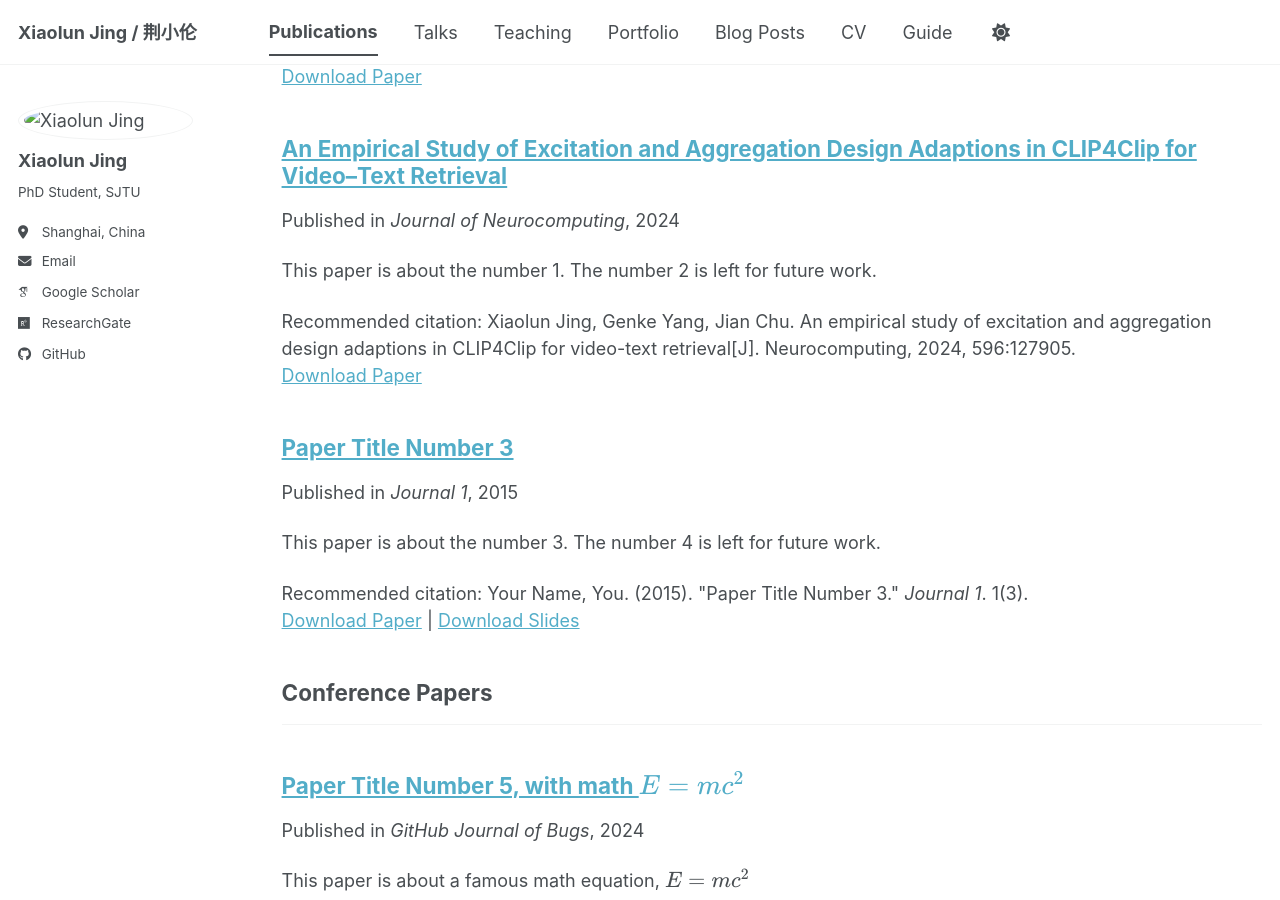
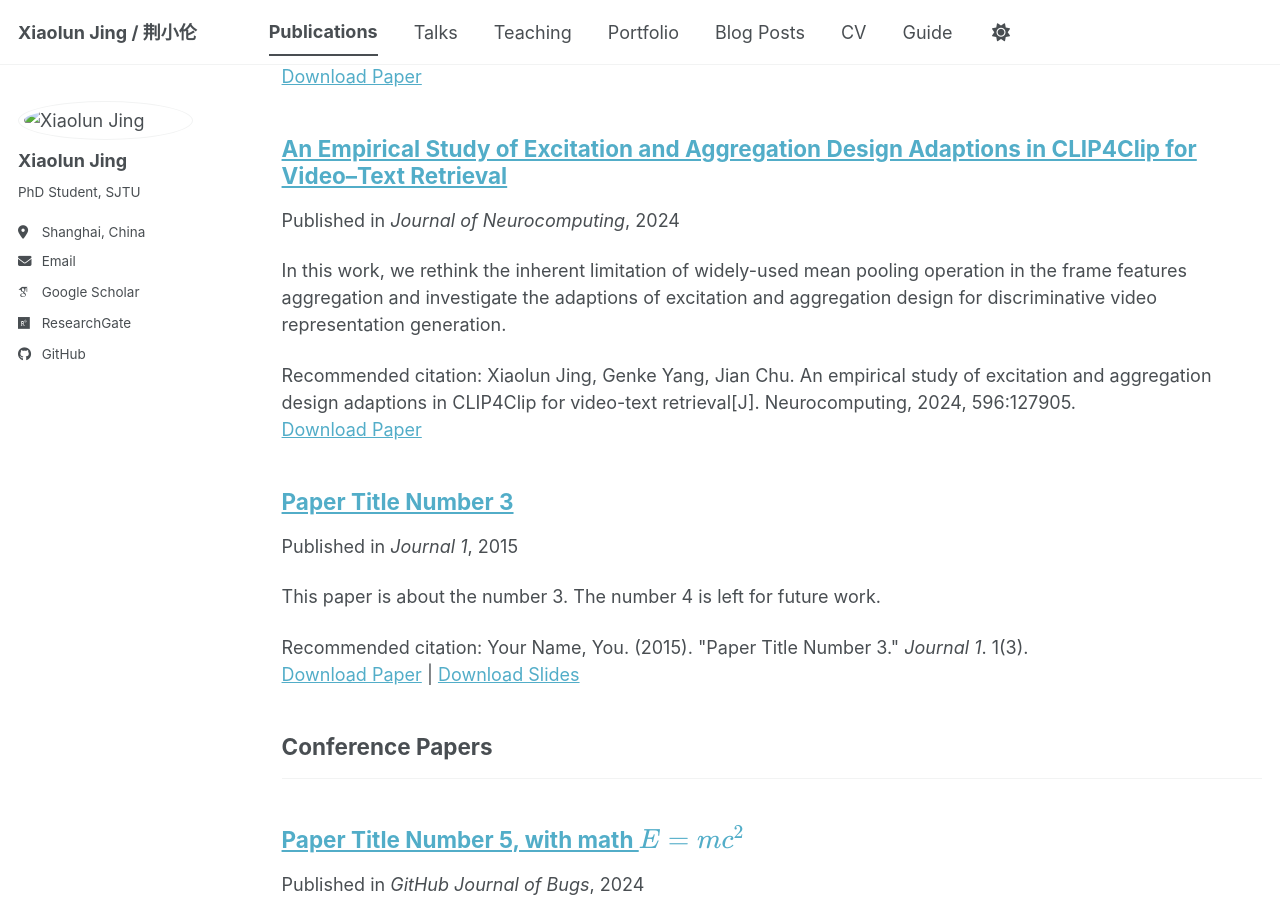
Before and after one commit to JingXiaolun/JingXiaolun.github.io, a Jekyll site: the page built from _pages/publications.html, in a window 1280 px wide and 900 px high, scrolled down 443 px. Built offline with Jekyll 4.4.1, drawn with Linux system fonts in a browser that asks for light colours; some web fonts are replaced; a script bundle is joined from its source files by our own code; library files that are not in the unit come from our copies.

Commit message:
Update 2009-10-01-paper-title-number-1.md

```diff
--- a/_publications/2009-10-01-paper-title-number-1.md
+++ b/_publications/2009-10-01-paper-title-number-1.md
@@ -3,7 +3,9 @@ title: "An Empirical Study of Excitation and Aggregation Design Adaptions in CLI
 collection: publications
 category: manuscripts
 permalink: /publication/2009-10-01-paper-title-number-1
-excerpt: 'This paper is about the number 1. The number 2 is left for future work.'
+excerpt: 'In this work, we rethink the inherent limitation of widely-used mean pooling operation in the frame features
+aggregation and investigate the adaptions of excitation and aggregation design for discriminative video
+representation generation.'
 date: 2024-10-01
 venue: 'Journal of Neurocomputing'
 paperurl: 'https://doi.org/10.1016/j.neucom.2024.127905'
```
